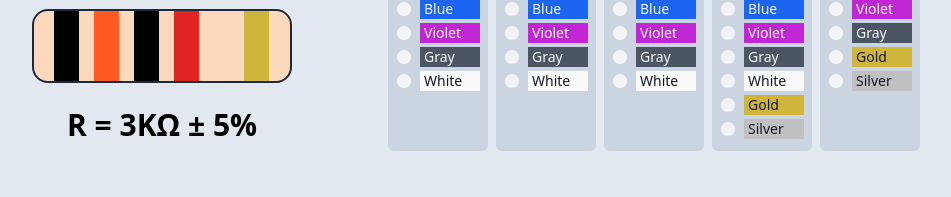
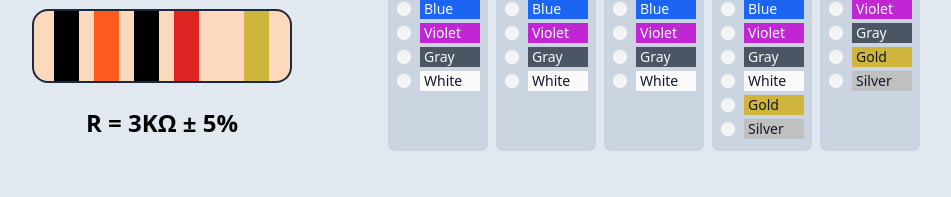
Before and after one commit to kristiyanlaoli/resistor-calculator, a React (Vite) app: page / in a window 1280 px wide. Shown: the part 309-506 px from the top of the page, without its empty margins (164-1115 px from the left). Built offline with nearby package versions, Linux system fonts and the light colour scheme.

Commit message:
fix R output position

```diff
--- a/src/components/Resistor.jsx
+++ b/src/components/Resistor.jsx
@@ -64,7 +64,7 @@ let Resistor = () => {
               selectedBand === "band3" ? "hidden" : ""
             }`}
           ></div>
-          <p className="font-bold text-3xl text-center mt-24">{`R = ${formatNumber(
+          <p className="font-bold text-2xl text-center mt-24">{`R = ${formatNumber(
             (value1 + value2 + value3) * multiplier
           )}Ω ${tolerance}`}</p>
         </div>
```
